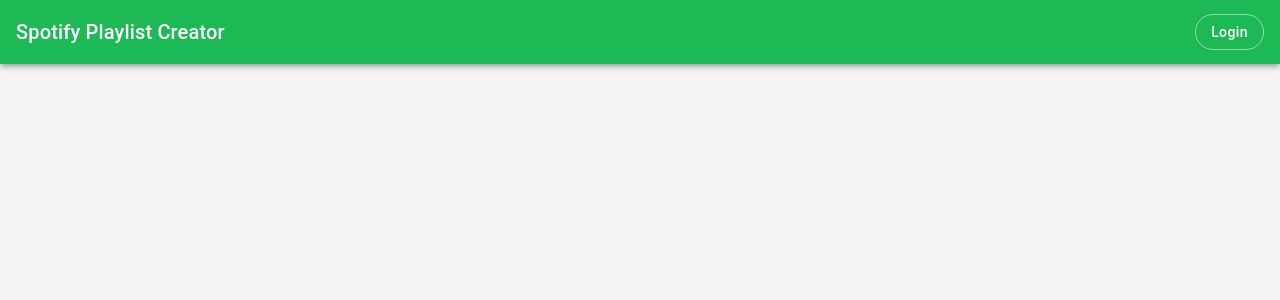
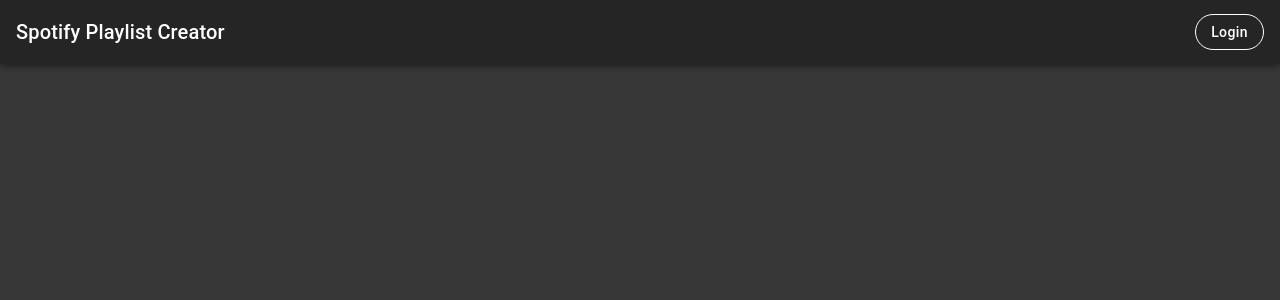
Before and after one commit to saachok/spotify-playlist-creator, a React (Create React App) app: page / in a window 1280 px wide. Shown: the top 300 px of the page. Built offline with nearby package versions, Linux system fonts and the light colour scheme; the HTML template or start-up script is replaced by a standard one.

Commit message:
updated layout

```diff
--- a/src/App.jsx
+++ b/src/App.jsx
@@ -1,7 +1,7 @@
-import { useState } from 'react';
+import { useState, useEffect } from 'react';
 
 import { Box, Container, ThemeProvider } from '@mui/material';
-import theme from './theme';
+import getTheme from './theme';
 
 import Header from './components/Header';
 import CreatePlaylistForm from './components/CreatePlaylistForm';
@@ -13,6 +13,9 @@ function App() {
   const [code, setCode] = useState(
     new URLSearchParams(window.location.search).get('code')
   );
+  const [themeMode, setThemeMode] = useState(
+    window.localStorage.getItem('mode')
+  );
   const [playlistID, setPlaylistID] = useState('');
   const [loading, setLoading] = useState(false);
   const [error, setError] = useState({
@@ -21,17 +24,29 @@ function App() {
     message: 'initial message',
   });
 
+  useEffect(() => {
+    if (!themeMode) {
+      window.localStorage.setItem('mode', 'dark');
+      setThemeMode('dark');
+    }
+  }, [themeMode]);
+
   return (
-    <ThemeProvider theme={theme}>
+    <ThemeProvider theme={getTheme(themeMode)}>
       <Container
         maxWidth="false"
         disableGutters
         sx={{
+          backgroundColor: 'primary.light',
           height: '100vh',
-          backgroundColor: 'whitesmoke',
         }}
       >
-        <Header code={code} logout={() => setCode('')} />
+        <Header
+          code={code}
+          theme={themeMode}
+          logout={() => setCode('')}
+          setThemeMode={setThemeMode}
+        />
         <Box
           sx={{
             display: 'flex',
--- a/src/components/EmbedPlayer.jsx
+++ b/src/components/EmbedPlayer.jsx
@@ -1,13 +1,15 @@
 import React from 'react';
-import { Box } from '@mui/material';
+import { Paper } from '@mui/material';
 
 const EmbedPlayer = ({ playlistID }) => {
   return (
-    <Box
+    <Paper
+      elevation={4}
       sx={{
+        backgroundColor: 'primary.light',
         borderRadius: '1rem',
         width: { xs: '22rem', sm: '27rem', md: '32rem', lg: '37rem' },
-        height: '352px',
+        height: '28rem',
         margin: '1rem',
       }}
     >
@@ -22,9 +24,8 @@ const EmbedPlayer = ({ playlistID }) => {
         frameBorder=""
         allowFullScreen=""
         allow="autoplay; clipboard-write; encrypted-media; fullscreen; picture-in-picture"
-        loading="lazy"
       />
-    </Box>
+    </Paper>
   );
 };
 
--- a/src/components/Header.jsx
+++ b/src/components/Header.jsx
@@ -1,6 +1,6 @@
-import * as React from 'react';
+import { useState } from 'react';
 
-import { AppBar, Typography } from '@mui/material';
+import { Typography, Stack, Paper } from '@mui/material';
 
 import StyledButton from './styled components/StyledButton';
 
@@ -11,32 +11,63 @@ import {
   RESPONSE_TYPE,
   SCOPES,
 } from '../constants';
+import UserIcon from './UserIcon';
 
 const AUTH_URL = `${AUTH_ENDPOINT}?client_id=${CLIENT_ID}&response_type=${RESPONSE_TYPE}&redirect_uri=${REDIRECT_URI}&scope=${SCOPES}`;
 
-export default function Header({ code, logout }) {
+const Header = ({ code, logout, theme, setThemeMode }) => {
+  const toggleTheme = () => {
+    if (theme === 'dark') {
+      window.localStorage.setItem('mode', 'light');
+      setThemeMode('light');
+    } else {
+      window.localStorage.setItem('mode', 'dark');
+      setThemeMode('dark');
+    }
+  };
+
   return (
-    <AppBar
-      position="static"
+    <Paper elevation={4}>
+      <Stack
+        flexDirection={'row'}
+        color={'primary.contrastText'}
+        minWidth={'300px'}
         sx={{
+          bgcolor: 'primary.main',
           display: 'flex',
-        flexDirection: 'row',
           alignItems: 'center',
           justifyContent: 'space-between',
-        height: '4rem',
+          height: '2rem',
           padding: '1rem',
         }}
       >
         <Typography variant="h6">Spotify Playlist Creator</Typography>
         {!code ? (
-        <StyledButton variant="outlined" href={AUTH_URL}>
+          <StyledButton variant="outlined" color="inherit" href={AUTH_URL}>
             Login
           </StyledButton>
         ) : (
-        <StyledButton variant="outlined" onClick={logout}>
-          Logout
-        </StyledButton>
+          <UserIcon
+            toggleTheme={toggleTheme}
+            logout={logout}
+            // userPhoto={userAvatar}
+          />
+          // <Stack direction={'row'} gap={2}>
+          //   <StyledButton
+          //     variant="outlined"
+          //     color="inherit"
+          //     onClick={toggleTheme}
+          //   >
+          //     Switch theme
+          //   </StyledButton>
+          //   <StyledButton variant="outlined" color="inherit" onClick={logout}>
+          //     Logout
+          //   </StyledButton>
+          // </Stack>
         )}
-    </AppBar>
+      </Stack>
+    </Paper>
   );
-}
+};
+
+export default Header;
--- /dev/null
+++ b/src/components/UserIcon.jsx
@@ -0,0 +1,97 @@
+import * as React from 'react';
+import Box from '@mui/material/Box';
+import Avatar from '@mui/material/Avatar';
+import Menu from '@mui/material/Menu';
+import MenuItem from '@mui/material/MenuItem';
+import ListItemIcon from '@mui/material/ListItemIcon';
+import IconButton from '@mui/material/IconButton';
+import Tooltip from '@mui/material/Tooltip';
+import Logout from '@mui/icons-material/Logout';
+import DarkModeIcon from '@mui/icons-material/DarkMode';
+import LightModeIcon from '@mui/icons-material/LightMode';
+
+export default function UserIcon({ toggleTheme, logout, userPhoto }) {
+  const [anchorEl, setAnchorEl] = React.useState(null);
+  const open = Boolean(anchorEl);
+  const handleClick = (event) => {
+    setAnchorEl(event.currentTarget);
+  };
+  const handleClose = () => {
+    setAnchorEl(null);
+  };
+  return (
+    <>
+      <Box sx={{ display: 'flex', alignItems: 'center', textAlign: 'center' }}>
+        <Tooltip title="Account settings">
+          <IconButton
+            onClick={handleClick}
+            size="small"
+            // sx={{ ml: 2 }}
+            aria-controls={open ? 'account-menu' : undefined}
+            aria-haspopup="true"
+            aria-expanded={open ? 'true' : undefined}
+          >
+            <Avatar sx={{ width: 32, height: 32 }} src={userPhoto}></Avatar>
+          </IconButton>
+        </Tooltip>
+      </Box>
+      <Menu
+        anchorEl={anchorEl}
+        id="account-menu"
+        open={open}
+        onClose={handleClose}
+        onClick={handleClose}
+        PaperProps={{
+          elevation: 4,
+          sx: {
+            overflow: 'visible',
+            filter: 'drop-shadow(0px 2px 8px rgba(0,0,0,0.32))',
+            mt: 1.5,
+            '& .MuiAvatar-root': {
+              width: 32,
+              height: 32,
+              ml: -0.5,
+              mr: 1,
+            },
+            '&:before': {
+              content: '""',
+              display: 'block',
+              position: 'absolute',
+              top: 0,
+              right: 14,
+              width: 10,
+              height: 10,
+              bgcolor: 'background.paper',
+              transform: 'translateY(-50%) rotate(45deg)',
+              zIndex: 0,
+            },
+          },
+        }}
+        transformOrigin={{ horizontal: 'right', vertical: 'top' }}
+        anchorOrigin={{ horizontal: 'right', vertical: 'bottom' }}
+      >
+        {window.localStorage.getItem('mode') === 'dark' ? (
+          <MenuItem onClick={toggleTheme}>
+            <ListItemIcon>
+              <LightModeIcon fontSize="small" />
+            </ListItemIcon>
+            Switch to light
+          </MenuItem>
+        ) : (
+          <MenuItem onClick={toggleTheme}>
+            <ListItemIcon>
+              <DarkModeIcon fontSize="small" />
+            </ListItemIcon>
+            Switch to dark
+          </MenuItem>
+        )}
+        <MenuItem onClick={logout}>
+          <ListItemIcon>
+            <Logout fontSize="small" />
+          </ListItemIcon>
+          Logout
+        </MenuItem>
+      </Menu>
+    </>
+  );
+}
--- a/src/components/modals/ErrorModal.jsx
+++ b/src/components/modals/ErrorModal.jsx
@@ -1,4 +1,5 @@
-import { Backdrop, Box, Button, Typography } from '@mui/material';
+import { Backdrop, Box, Typography } from '@mui/material';
+import StyledButton from '../styled components/StyledButton';
 
 const ErrorModal = ({ error, setError }) => {
   return (
@@ -6,9 +7,6 @@ const ErrorModal = ({ error, setError }) => {
       <Backdrop
         sx={{ color: '#fff', zIndex: (theme) => theme.zIndex.drawer + 1 }}
         open={error.status}
-        // onClick={() => {
-        //   setError(false);
-        // }}
       >
         <Box
           sx={{
@@ -34,17 +32,19 @@ const ErrorModal = ({ error, setError }) => {
               ? "Can't find any match with your entered title."
               : error.message}
           </Typography>
-          <Button
-            sx={{
-              marginLeft: 'auto',
-              marginRight: '0',
-            }}
+          <StyledButton
+            variant={'outlined'}
             onClick={() => {
               setError(false);
             }}
+            sx={{
+              '&: hover': {
+                backgroundColor: 'rgb(200,200,200)',
+              },
+            }}
           >
             OK
-          </Button>
+          </StyledButton>
         </Box>
       </Backdrop>
     </div>
--- a/src/components/styled components/StyledButton.jsx
+++ b/src/components/styled components/StyledButton.jsx
@@ -1,7 +1,15 @@
 import React from 'react';
 import { Button } from '@mui/material';
 
-const StyledButton = ({ children, color, variant, onClick, href, type }) => {
+const StyledButton = ({
+  children,
+  color,
+  variant,
+  onClick,
+  href,
+  type,
+  sx,
+}) => {
   return (
     <Button
       color={color}
@@ -10,14 +18,9 @@ const StyledButton = ({ children, color, variant, onClick, href, type }) => {
       href={href}
       type={type}
       sx={{
-        color: '#fff',
+        ...sx,
         textTransform: 'none',
         borderRadius: '2rem',
-        borderColor: 'rgba(255,255,255,0.5)',
-        '&: hover': {
-          borderColor: 'rgba(255,255,255,1)',
-          backgroundColor: 'rgba(74, 199, 118, 0.5)',
-        },
       }}
     >
       {children}
--- a/src/functions/requests.js
+++ b/src/functions/requests.js
@@ -84,3 +84,17 @@ export const addSongToPlaylist = async (playlistID, tracks, accessToken) => {
     body: JSON.stringify(tracks),
   });
 };
+
+export const getUserAvatar = async (accessToken) => {
+  const response = await fetch(`https://api.spotify.com/v1/me`, {
+    method: 'GET',
+    headers: {
+      'Content-Type': 'application/json',
+      Authorization: `Bearer ${accessToken}`,
+    },
+  });
+  const data = await response.json();
+  console.log(data);
+  const userAvatar = data.images[0].url;
+  return userAvatar;
+};
--- a/src/theme.js
+++ b/src/theme.js
@@ -1,7 +1,6 @@
 import { createTheme } from '@mui/material';
 
-const theme = createTheme({
-  palette: {
+const lightPalette = {
   primary: {
     light: '#4ac776',
     main: '#1db954',
@@ -12,14 +11,41 @@ const theme = createTheme({
     main: 'rgba(255,255,255,1)',
     dark: 'rgba(255,255,255,0.5)',
   },
+};
+
+const darkPalette = {
+  primary: {
+    light: '#373737',
+    main: '#252525',
+    contrastText: '#fff',
   },
+  secondary: {
+    main: 'rgba(255,255,255,1)',
+  },
+};
+
+const getTheme = (mode) => {
+  const theme = createTheme({
+    palette: mode === 'light' ? lightPalette : darkPalette,
     components: {
       MuiButton: {
+        styleOverrides: {
+          root: {
+            '&: hover': {
+              backgroundColor:
+                mode === 'light'
+                  ? `${lightPalette.primary.light}`
+                  : `${darkPalette.primary.light}`,
+            },
+          },
+        },
         defaultProps: {
           disableElevation: true,
         },
       },
     },
   });
+  return theme;
+};
 
-export default theme;
+export default getTheme;
```
Also changed, not shown: src/components/CreatePlaylistForm.jsx (+24 -15 lines). Lines whose indentation alone changed are shown as unchanged.
